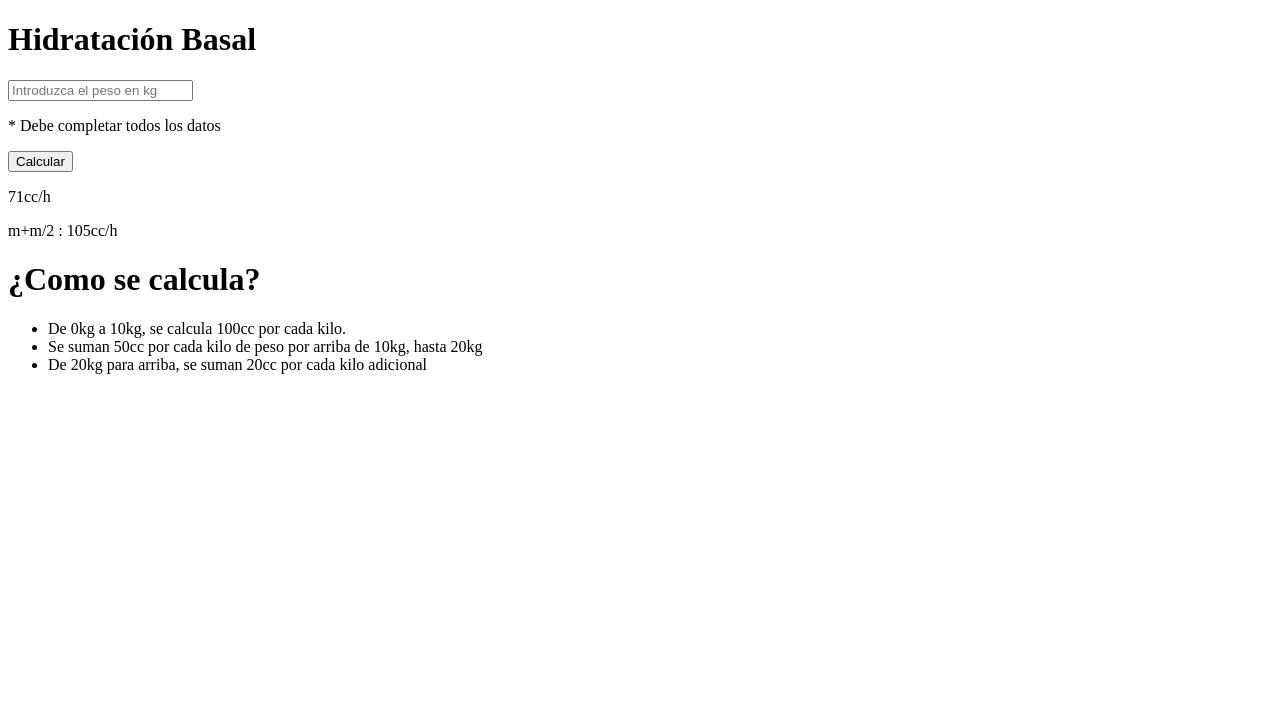
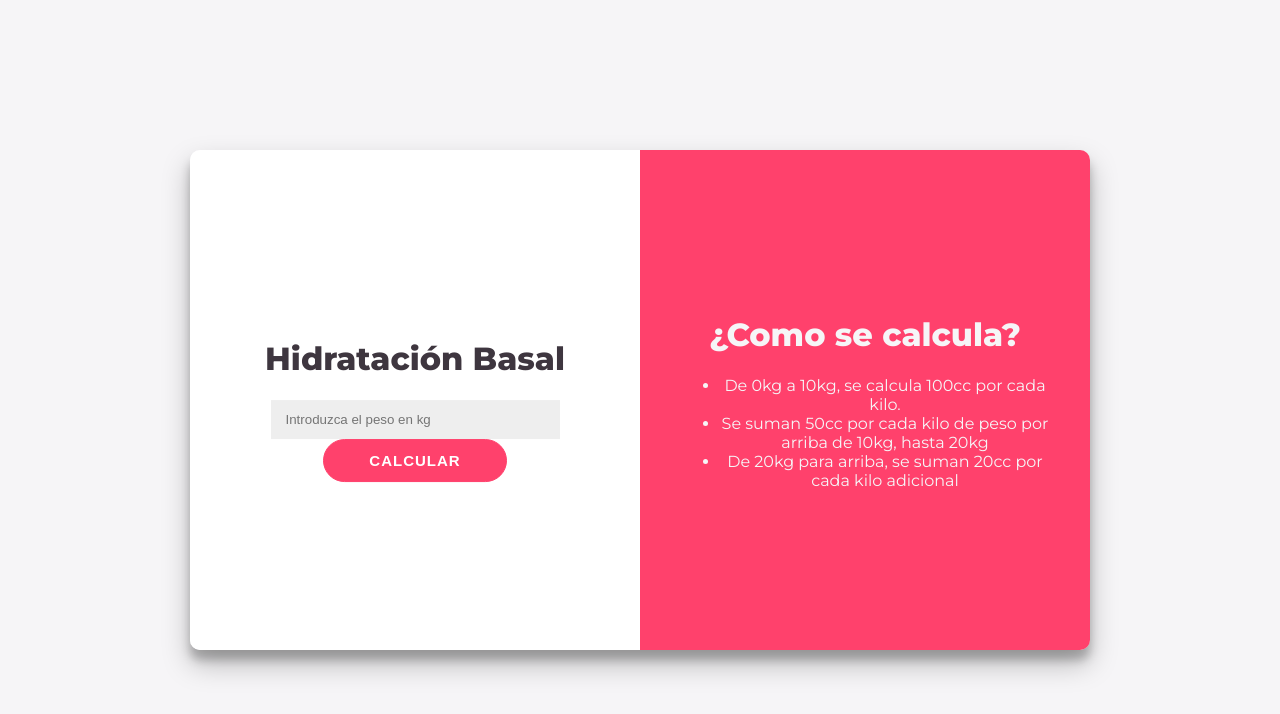
Before and after one commit to AlejandroReckziegel/CalculadoraDeHidratacionBasal, a plain HTML site: page index.html in a window 1280 px wide. Drawn offline with Linux system fonts and the light colour scheme.

Commit message:
CSS añadido

```diff
--- a/index.html
+++ b/index.html
@@ -3,19 +3,23 @@
 
 <head>
     <title>Calculadora de hidratación</title>
+    <link rel="stylesheet" href="./style.css" />
 </head>
 
 <body>
-    <div>
-        <div>
+    <div id="contenedor">
+        <div id="calculadora">
+            <div class="contenido">
                 <h1>Hidratación Basal</h1>
-            <input type="number" placeholder="Introduzca el peso en kg" />
-            <p>* Debe completar todos los datos</p>
-            <button>Calcular</button>
-            <p>71cc/h</p>
-            <p>m+m/2 : 105cc/h</p>
+                <input class="item" id="peso" type="number" placeholder="Introduzca el peso en kg" />
+                <p class="item" id="error">* Debe completar todos los datos</p>
+                <button class="item" id="calcular">Calcular</button>
+                <p class="item resultado" id="flu">71cc/h</p>
+                <p class="item resultado" id="man">m+m/2 : 105cc/h</p>
             </div>
-        <div>
+        </div>
+        <div id="detalle">
+            <div class="contenido">
                 <h1>¿Como se calcula?</h1>
                 <ul>
                     <li>De 0kg a 10kg, se calcula 100cc por cada kilo.</li>
@@ -24,6 +28,7 @@
                 </ul>
             </div>
         </div>
+    </div>
 </body>
 
 </html>
--- /dev/null
+++ b/style.css
@@ -0,0 +1,81 @@
+@import url('https://fonts.googleapis.com/css?family=Montserrat:400,800');
+
+body {
+    background: #f6f5f7;
+    font-family: 'Montserrat', sans-serif;
+    color: #3E363F;
+}
+
+#contenedor {
+    width: 900px;
+    height: 500px;
+    text-align: center;
+    position: absolute;
+    inset: 0;
+    margin: auto;
+    border-radius: 10px;
+    overflow: hidden;
+    box-shadow: 0 14px 28px rgba(0, 0, 0, 0.25),
+        0 10px 10px rgba(0, 0, 0, 0.22);
+}
+
+#calculadora {
+    background: white;
+    width: 50%;
+    height: 100%;
+    float: left;
+}
+
+#detalle {
+    background: #FF416C;
+    width: 50%;
+    height: 100%;
+    float: left;
+    color: #f6f5f7;
+}
+
+.contenido {
+    position: relative;
+    top: 50%;
+    transform: translateY(-50%);
+    overflow: hidden;
+    padding: 40px;
+}
+
+input {
+    width: 70%;
+    padding: 12px 15px;
+    border: none;
+    background-color: #eee;
+}
+
+button {
+    font-size: 15px;
+    font-weight: bold;
+    padding: 12px 45px;
+    border-radius: 30px;
+    background-color: #FF416C;
+    border: 1px solid #FF416C;
+    color: #FFFFFF;
+    text-transform: uppercase;
+    letter-spacing: 1px;
+    transition: transform 20ms ease-in;
+}
+
+button:active {
+    transform: scale(0.95);
+}
+
+#error {
+    color: red;
+    font-weight: bold;
+    display: none;
+}
+
+.resultado {
+    color: #0A81D1;
+    font-weight: bold;
+    font-size: 25px;
+    margin-bottom: 5px;
+    display: none;
+}
```
Lines whose indentation alone changed are shown as unchanged.
